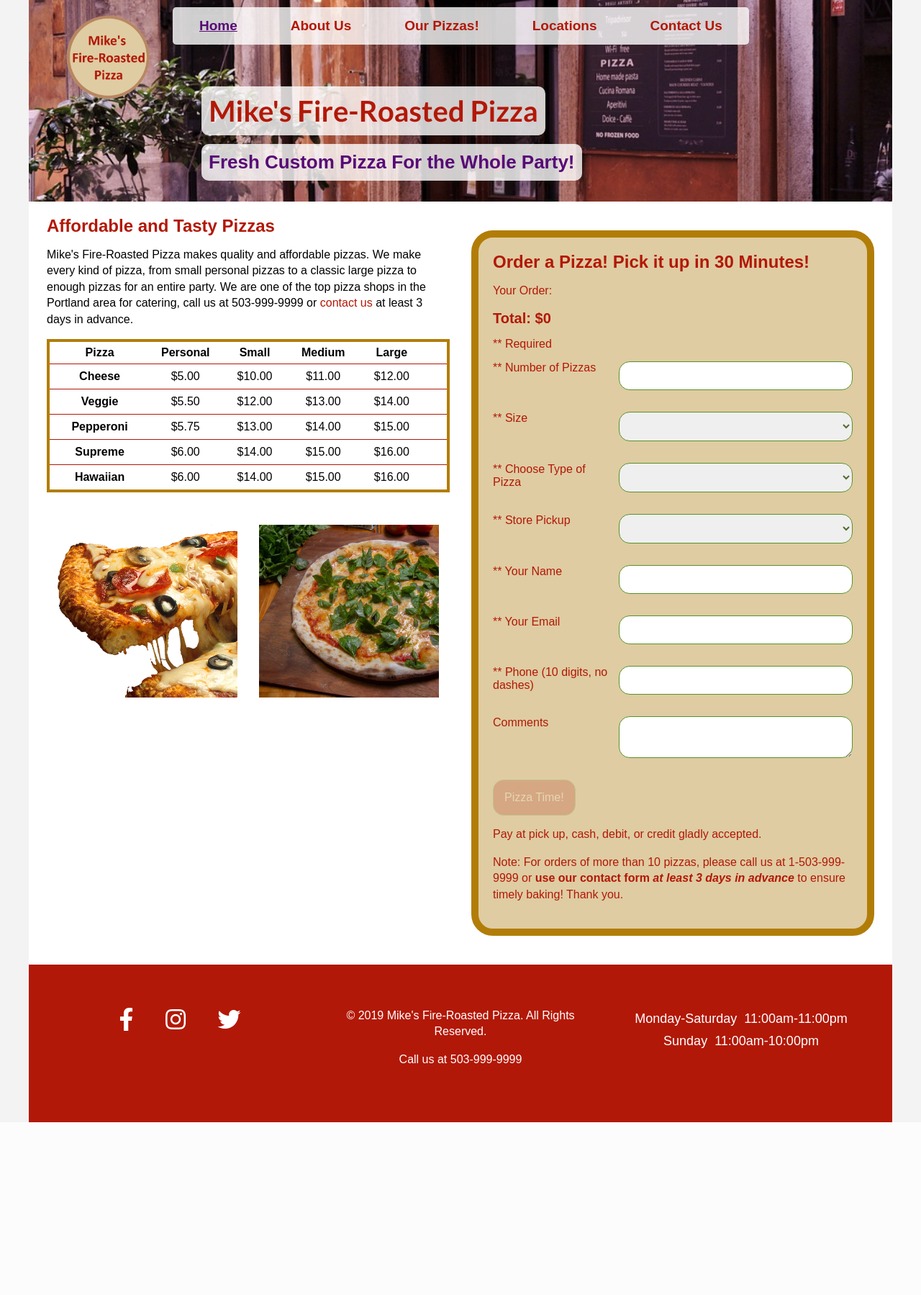
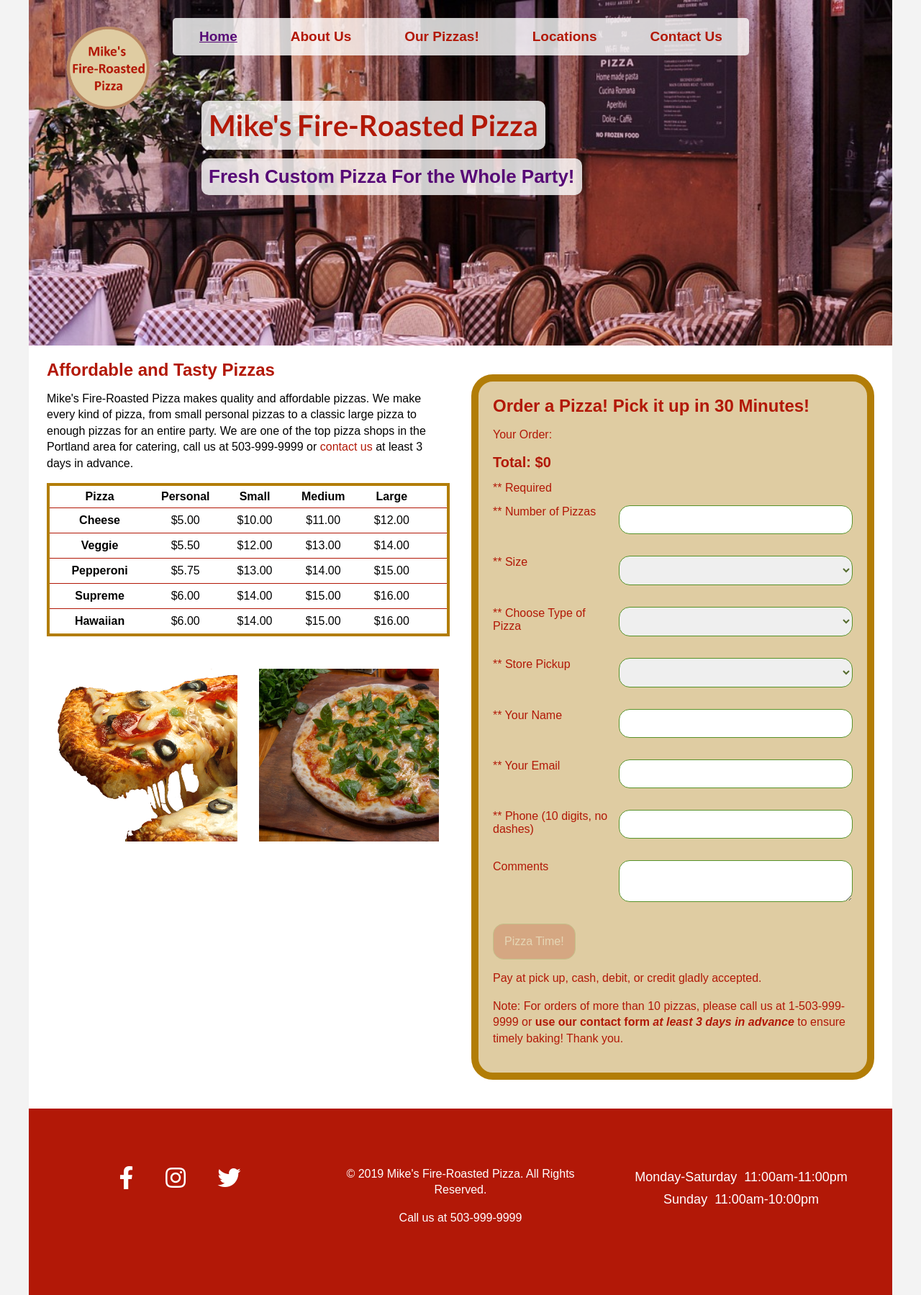
Before and after one commit to LoganTesta/Mikes-Fire-Roasted-Pizza, a PHP site: page /index.php in a window 1280 px wide. Shown: the whole page at 72% size. Before the commit the page ends 1559 px from the top, so only its background shows below. Run offline with PHP 8.4, Linux system fonts and the light colour scheme; some libraries are stand-ins or nearby versions.

Commit message:
Adjust header, footer spacing

```diff
--- a/assets/css/main-styles.css
+++ b/assets/css/main-styles.css
@@ -332,22 +332,23 @@ a:hover { color: var(--color-2); }
    /* General sitewide sections */
     .body-wrapper { position: relative; width: 1200px; padding: 0; margin-left: auto; margin-right: auto; }
 
-    #desktopNav { display: block; position: absolute; top: 10px; left: 200px; }
+    #desktopNav { display: block; position: absolute; top: 25px; left: 200px; }
     #mobileNav { display: none; }
 
 
     /*Header*/
-    .header { min-height: 280px; }
+    .header { min-height: 480px; }
 
-    .logo { position: absolute; top: 20px; left: 50px; width: 120px; height: 120px; }
+    .logo { position: absolute; top: 35px; left: 50px; width: 120px; height: 120px; }
 
-    .main-title-container { position: absolute; top: 120px; left: 240px; width: 478px; }
+    .main-title-container { position: absolute; top: 140px; left: 240px; width: 478px; }
     .main-title-container .main-title-container__title { width: 478px; padding: 10px 10px; font-size: 40px; }
 
-    .subtitle-container { display: inline-block; position: absolute; top: 200px; left: 240px; width: auto; max-width: none; padding: 10px 10px; }
+    .subtitle-container { display: inline-block; position: absolute; top: 220px; left: 240px; width: auto; max-width: none; padding: 10px 10px; }
 
 
     /*Footer*/
+    .footer { padding: 80px 15px; }
     .footer__social { }
     .footer__copyright { }
     .footer-hours { }
--- a/assets/include/document-head-components.php
+++ b/assets/include/document-head-components.php
@@ -10,5 +10,5 @@
 <link href="https://fonts.googleapis.com/css?family=Lato:400,700" rel="stylesheet">
 <link rel="stylesheet" href="https://use.fontawesome.com/releases/v5.8.2/css/all.css" integrity="sha384-oS3vJWv+0UjzBfQzYUhtDYW+Pj2yciDJxpsK1OYPAYjqT085Qq/1cq5FLXAZQ7Ay" crossorigin="anonymous">
 
-<link rel="stylesheet" type="text/css" href="assets/css/main-styles.css?mod=11072019V2" />
+<link rel="stylesheet" type="text/css" href="assets/css/main-styles.css?mod=12092019" />
 <link rel="stylesheet" type="text/css" href="assets/css/print-styles.css?mod=09092019" media="print" />
```
